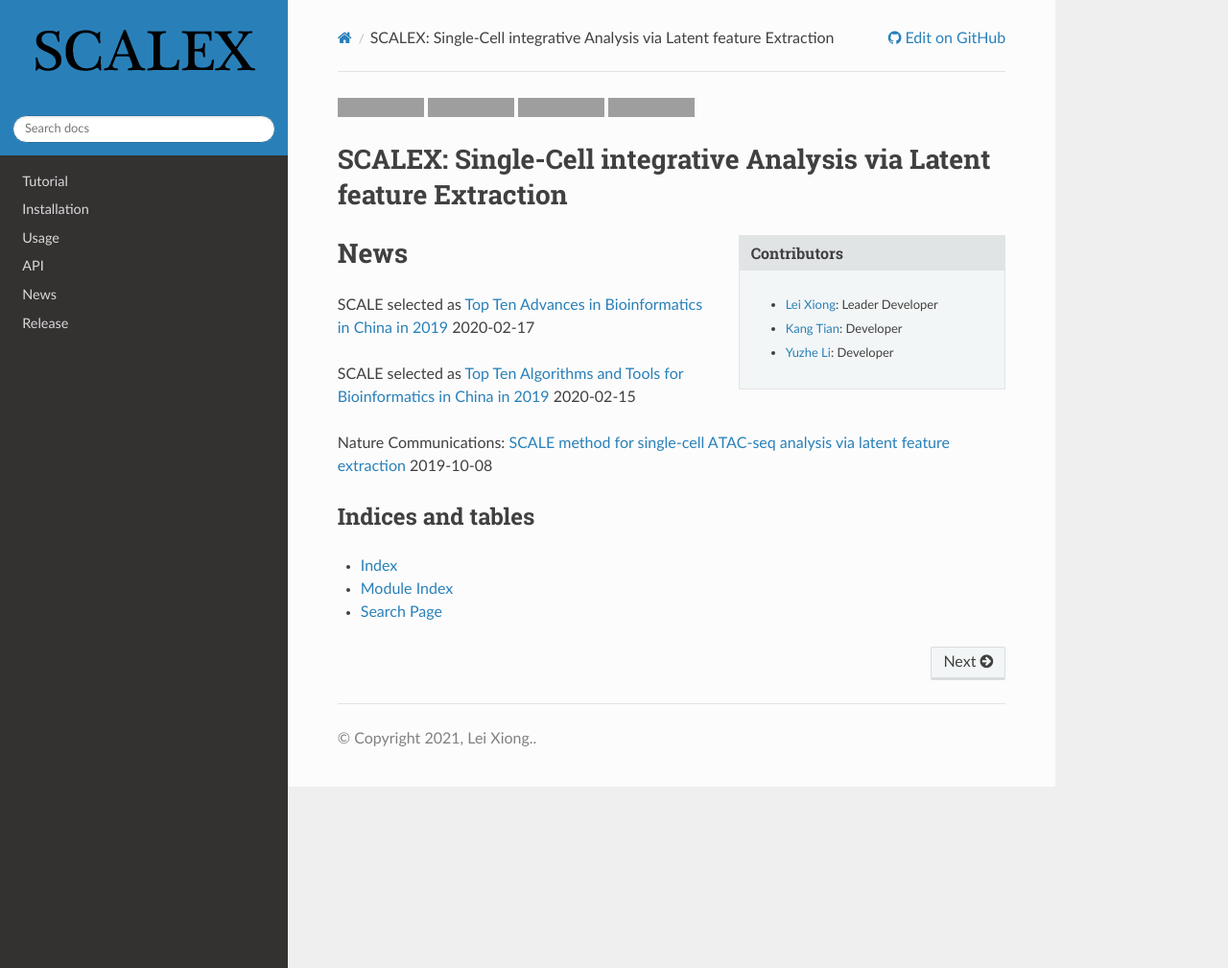
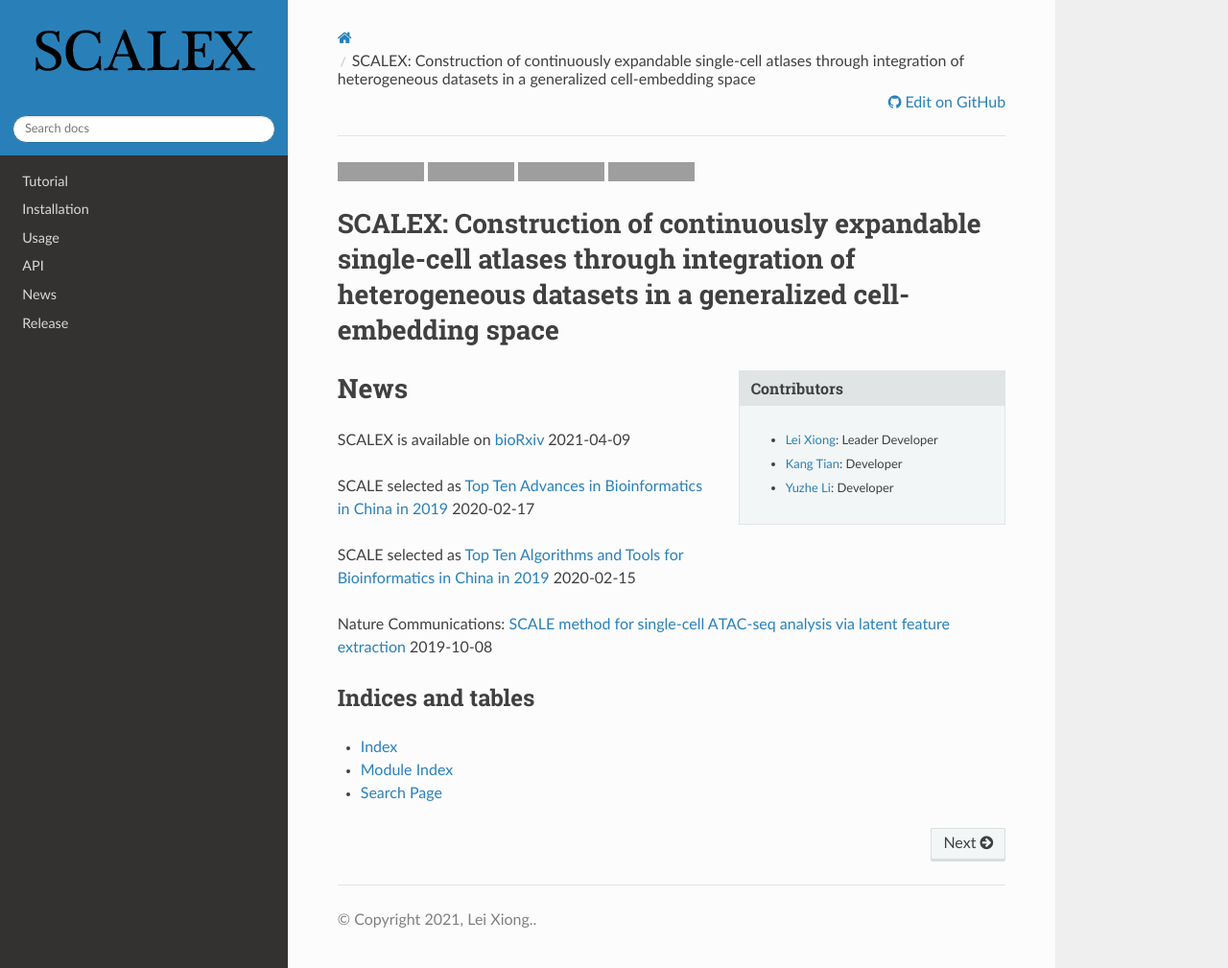
Before and after one commit to jsxlei/SCALEX, a Sphinx documentation site: the page built from docs/source/index.rst, in a window 1280 px wide and 1009 px high. Shown: the whole window at 96% size. Built offline with Sphinx 7.4.7 and the Read the Docs theme 2.0.0, drawn with Linux system fonts in a browser that asks for light colours; pages that are not in the unit, such as notebooks, are missing from menus; grey boxes are pictures that could not be loaded.

Commit message:
SCALEX is on bioRxiv

```diff
--- a/README.md
+++ b/README.md
@@ -2,7 +2,12 @@
 [![PyPI](https://img.shields.io/pypi/v/scalex.svg)](https://pypi.org/project/scalex)
 [![Documentation Status](https://readthedocs.org/projects/scalex/badge/?version=latest)](https://scalex.readthedocs.io/en/latest/?badge=stable)
 [![Downloads](https://pepy.tech/badge/scalex)](https://pepy.tech/project/scalex)
-# SCALEX: Single-cell integrative Analysis via latent Feature Extraction
+# SCALEX: Construction of continuously expandable single-cell atlases through integration of heterogeneous datasets in a generalized cell-embedding space
+
+![](docs/source/_static/img/scalex.jpg)
+
+## News
+2021.04.09  SCALEX is on [bioRxiv](https://www.biorxiv.org/content/10.1101/2021.04.06.438536v1)
 
 ## [Documentation](https://scalex.readthedocs.io/en/latest/index.html)
 
--- a/SCALEX.py
+++ b/SCALEX.py
@@ -12,7 +12,7 @@
 import argparse
 
 if __name__ == '__main__':
-    parser = argparse.ArgumentParser(description='Integrating heterogeneous single-cell data in a generalized cell embedding space for construction of continuously expandable single-cell atlases')
+    parser = argparse.ArgumentParser(description='Construction of continuously expandable single-cell atlases through integration of heterogeneous datasets in a generalized cell-embedding space')
 
     parser.add_argument('--data_list', '-d', type=str, nargs='+', default=[])
     parser.add_argument('--batch_categories', '-b', type=str, nargs='+', default=None)
--- a/docs/source/index.rst
+++ b/docs/source/index.rst
@@ -15,7 +15,7 @@
    :target: https://scalex.readthedocs.io
 
 
-SCALEX: Single-Cell integrative Analysis via Latent feature Extraction
+SCALEX: Construction of continuously expandable single-cell atlases through integration of heterogeneous datasets in a generalized cell-embedding space
 ----------------
 
 .. include:: contributors.rst
--- a/docs/source/news.rst
+++ b/docs/source/news.rst
@@ -2,6 +2,7 @@ News
 =====
 .. role:: small
 
+SCALEX is available on `bioRxiv <https://www.biorxiv.org/content/10.1101/2021.04.06.438536v1>`_ :small:`2021-04-09`
 
 SCALE selected as `Top Ten Advances in Bioinformatics in China in 2019 <http://gpb.big.ac.cn/news/1010>`_ :small:`2020-02-17`
 
--- a/setup.py
+++ b/setup.py
@@ -36,7 +36,7 @@ def get_version(rel_path):
 setup(name='scalex',
       version=get_version(HERE / "scalex/__init__.py"),
       packages=find_packages(),
-      description='Integrating heterogeneous single-cell data in a generalized cell embedding space for construction of continuously expandable single-cell atlases',
+      description='Construction of continuously expandable single-cell atlases through integration of heterogeneous datasets in a generalized cell-embedding space',
       long_description=README,
 
       author='Lei Xiong',
```
Also changed, not shown: docs/source/_static/img/scalex.jpg (added).
